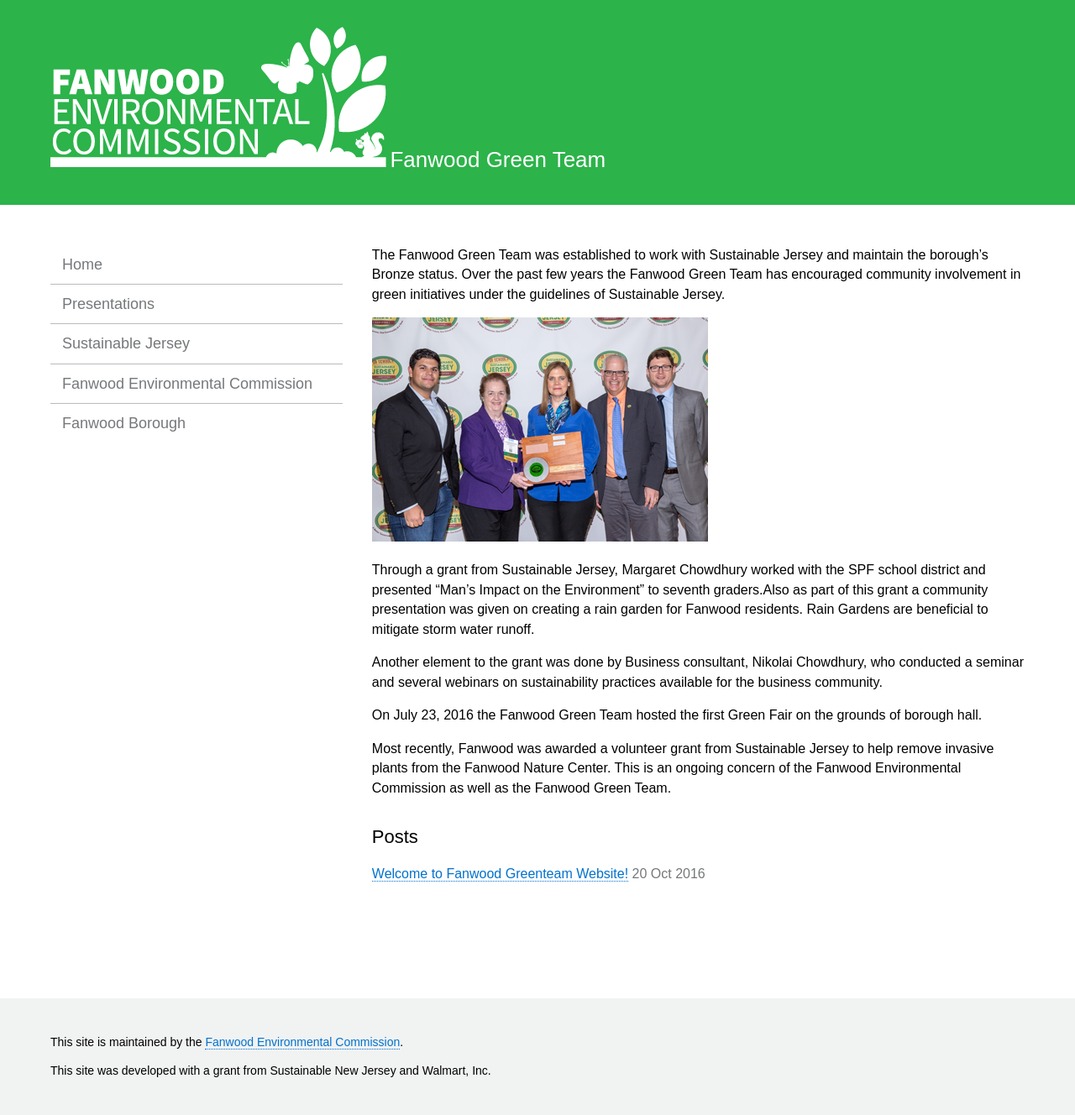
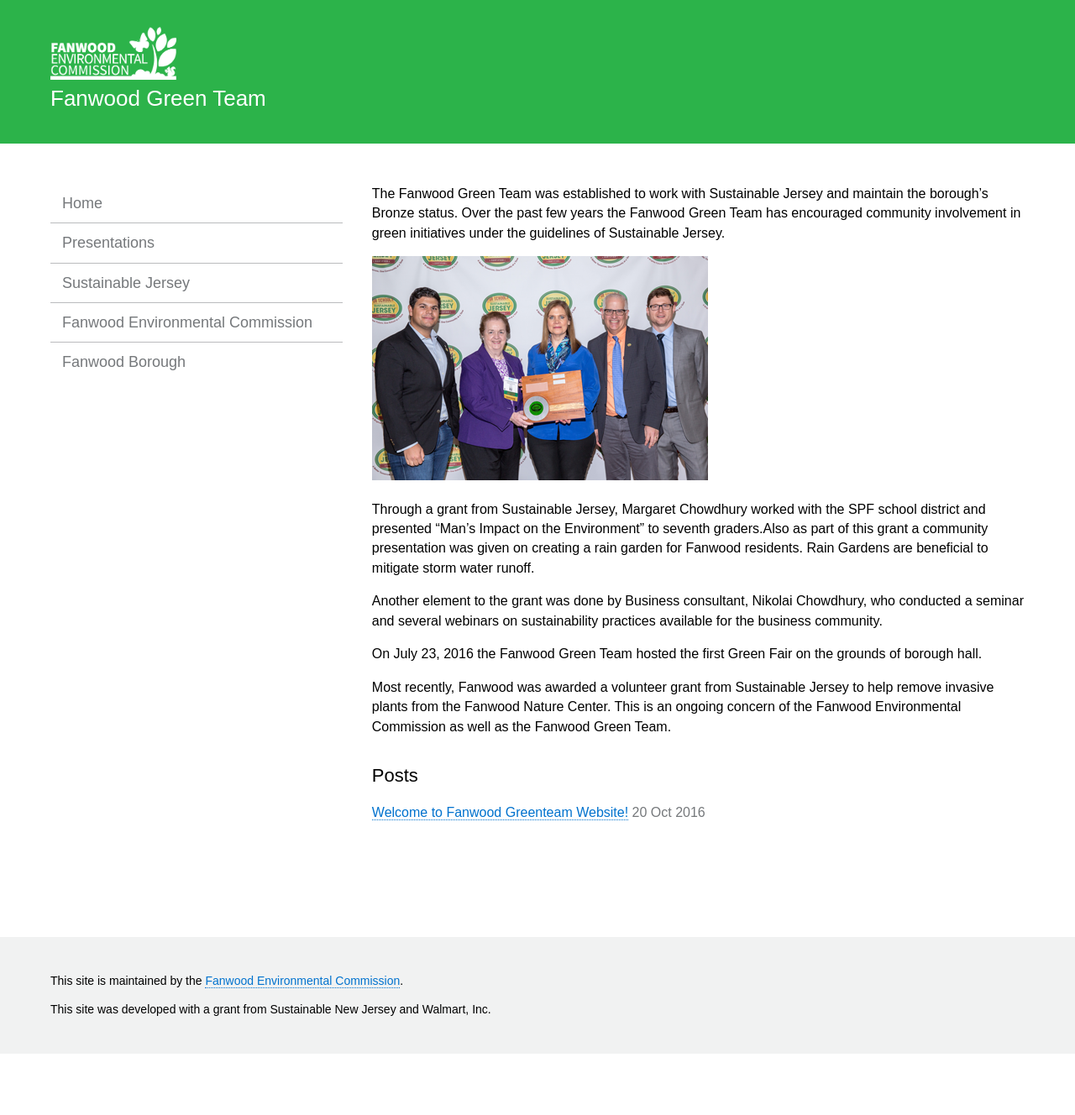
Before and after one commit to fanwoodec/fanwoodgreenteam, a Jekyll site: the page built from index.html, in a window 1280 px wide. Shown: the whole page at 84% size. Built offline with Jekyll 4.4.1, drawn with Linux system fonts in a browser that asks for light colours; after the commit the page ends 1255 px from its top, so only the background shows below that.

Commit message:
editing logo width

```diff
--- a/_layouts/default.html
+++ b/_layouts/default.html
@@ -19,8 +19,9 @@
       <header role="banner">
         <div class="wrap">
           {% if site.logourl != null %}
-            <img src="{{ site.logourl }}" alt="{{ site.logoalt }}">
+            <img src="{{ site.logourl }}" width="150" alt="{{ site.logoalt }}">
           {% endif %}
+          <br>
           <h1 class="site-title"><a class="title-link" href="{{ site.baseurl }}/">{{ site.name }}</a></h1>
         </div>
       </header>
```
